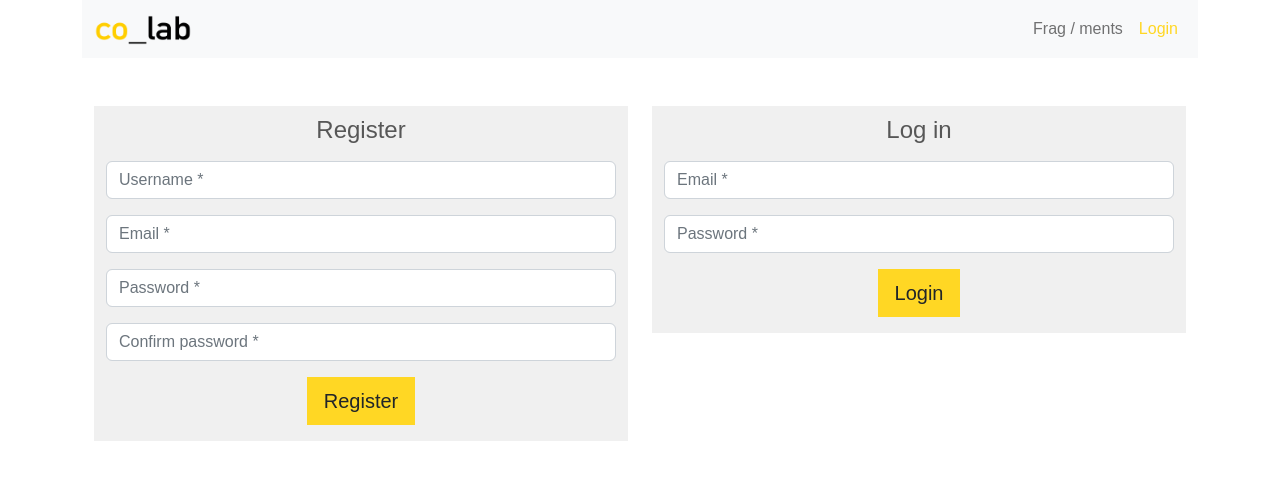
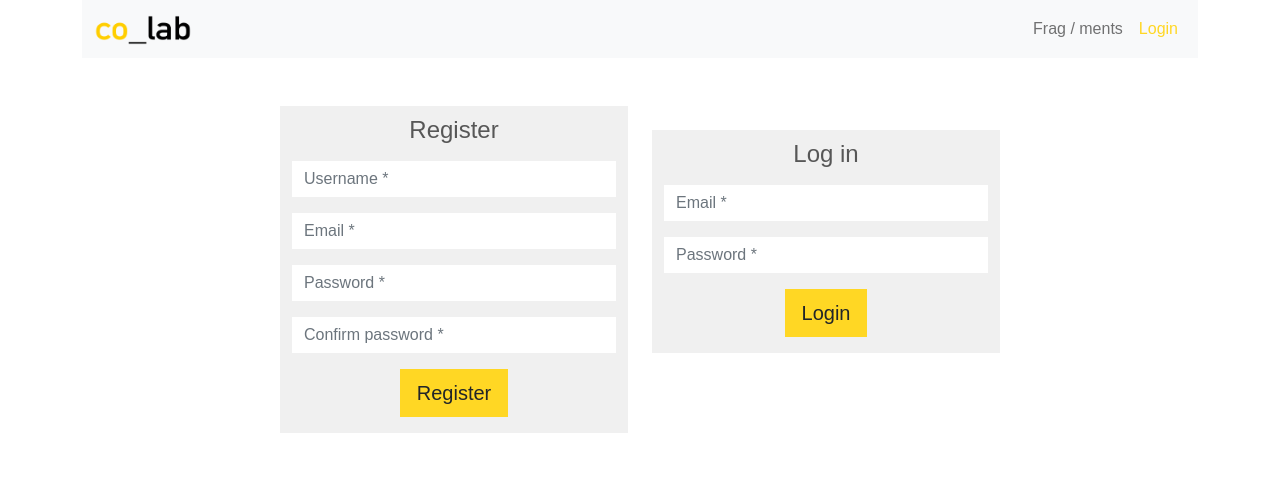
Before and after one commit to nickquirk/co_lab, a React (Create React App) app in the folder client/: page /login in a window 1280 px wide. Shown: the top 480 px of the page. Built offline with nearby package versions, Linux system fonts and the light colour scheme.

Commit message:
styling on login page

```diff
--- a/client/src/components/CreateFragment.js
+++ b/client/src/components/CreateFragment.js
@@ -56,7 +56,7 @@ const CreateFragment = () => {
   return (
     <Container className="component-wrapper create-fragment-wrapper mt-3">
       <form className='fragment-form' onChange={handleChange}>
-        <label className='ml-3' htmlFor='name'>Name</label>
+        <label htmlFor='name'>Name</label>
         <input type='text' name='name' placeholder='Fragment Name'></input>
         <label htmlFor='tempo'>Tempo</label>
         <input type='number' name='tempo' placeholder='120BPM'></input>
--- a/client/src/components/pages/LoginPage.js
+++ b/client/src/components/pages/LoginPage.js
@@ -22,11 +22,11 @@ const LoginPage = () => {
   // ! JSX
   return (
     <Container className="page-wrapper">
-      <Row className='mt-5'>
-        <Col>
+      <Row className='mt-5 flex-row login-container d-flex justify-content-center'>
+        <Col className='col-lg-4 col-md-5 col-12'>
           <Register />
         </Col>
-        <Col>
+        <Col className='col-lg-4 col-md-5 col-12 mt-4'>
           <Login />
         </Col>
       </Row>
--- a/client/src/styles/main.scss
+++ b/client/src/styles/main.scss
@@ -62,23 +62,22 @@
   background-color: $primary;
   border-left: 1px;
   border-color: $secondary;
-}
 
-  input{
+input{
     border-style: none;
     border-radius: 0;
-    border-left: 2px;
+
     ::placeholder {
       color: lighten($tertiary, 40%);
       opacity: 1;
     }
-    [contenteditable] {
-      outline: 1px solid $secondary;
-  }
   input[type=text] {
     border: 2px solid $secondary;
     border-radius: 0;
   }
+}
+
+
 }
 
 // ? Fragment Index Page
```
